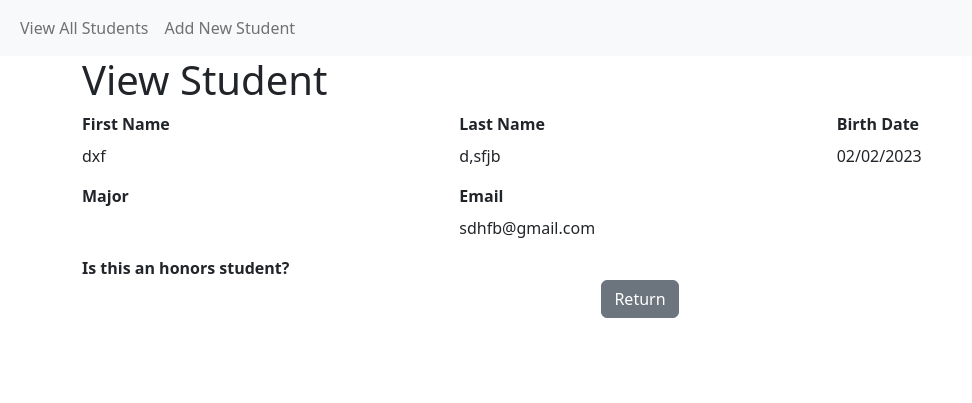
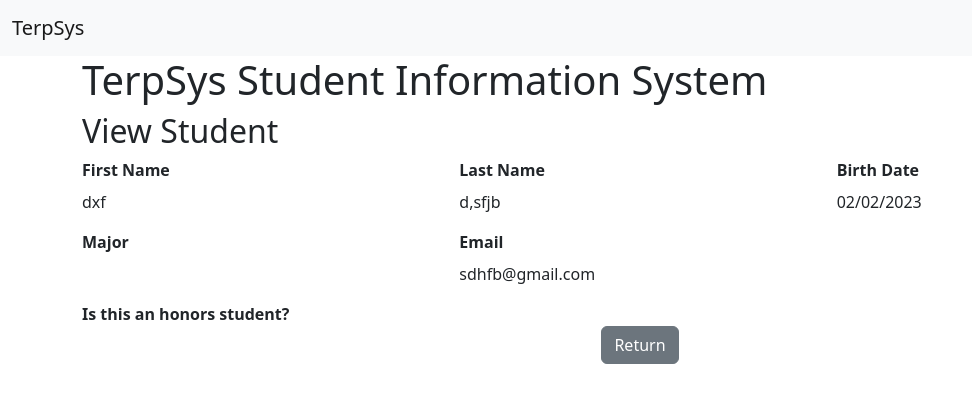
Before and after one commit to Lirong98/helloWorld, a Flask app: template templates/student_entry.html in a window 1280 px wide. Shown: the top 403 px of the page, without its empty margins (0-972 px from the left). Run offline with Flask 3, Linux system fonts and the light colour scheme; the template is opened without the code that fills it: values that come from a table or form of the project are taken from there, others are empty.

Commit message:
updated navi bar with training

```diff
--- a/templates/base.html
+++ b/templates/base.html
@@ -3,27 +3,72 @@
   <head>
     <meta charset="utf-8">
     <meta name="viewport" content="width=device-width, initial-scale=1">
-    <title>{% block page_title %}{% endblock %}</title>
+    <title>TerpSys Student Information System - {% block page_title %}{% endblock %}</title>
     <link href="https://cdn.jsdelivr.net/npm/bootstrap@5.2.3/dist/css/bootstrap.min.css" rel="stylesheet" integrity="sha384-rbsA2VBKQhggwzxH7pPCaAqO46MgnOM80zW1RWuH61DGLwZJEdK2Kadq2F9CUG65" crossorigin="anonymous">
   </head>
   <body>
         <nav class="navbar navbar-expand-lg navbar-light bg-light">
             <div class="container-fluid">
-    <div class="collapse navbar-collapse" id="navbarSupportedContent">
-      <ul class="navbar-nav me-auto mb-2 mb-lg-0">
+                <button class="navbar-toggler" type="button" data-bs-toggle="collapse" data-bs-target=".dual-collapse2">
+                    <span class="navbar-toggler-icon"></span>
+                </button>
+                <div class="navbar-collapse collapse w-100 order-1 order-md-0 dual-collapse2">
+                    <a class="navbar-brand" href="#">TerpSys</a>
+                    <ul class="navbar-nav me-auto">
+                        {% if current_user.role in ['ADMIN', 'MANAGER'] %}
                         <li class="nav-item">
-          <a class="nav-link" href="{{ url_for('student_view_all') }}">View All Students</a>
+                          <a id="student_view_all" class="nav-link {% if request.endpoint=='student_view_all' %}active{%endif %}" href="{{ url_for('student_view_all') }}">View All Students</a>
                         </li>
                          <li class="nav-item">
-          <a class="nav-link" href="{{ url_for('student_create') }}">Add New Student</a>
+                          <a id="training" class="nav-link {% if request.endpoint=='training' %}active{%endif %}" href="{{ url_for('training') }}">Training</a>
+                        </li>
+                        {% elif current_user.is_authenticated %}
+                        <li class="nav-item">
+                          <a id="student_id" class="nav-link {% if request.endpoint=='student_view' %}active{%endif %}" href="{{ url_for('student_view', student_id=0) }}">View My Record</a>
+                        </li>
+                        {% endif %}
+                        {% if current_user.role in ['ADMIN', 'MANAGER'] %}
+                        <li class="nav-item">
+                          <a id="student_create" class="nav-link {% if request.endpoint=='student_create' %}active{%endif %}" href="{{ url_for('student_create') }}">Add New Student</a>
+                        </li>
+                        {% endif %}
+                    </ul>
+                </div>
+                <div class="mx-auto order-0">
+
+                </div>
+                {% if current_user.is_authenticated %}
+                <div class="navbar-collapse collapse w-100 order-3 dual-collapse2">
+                    <ul class="navbar-nav ms-auto">
+                        <li class="nav-item navbar-text">
+                            Welcome, {{ current_user.first_name }} {{ current_user.last_name }}!
+                        </li>
+                        <li class="nav-item">
+                            <a class="nav-link" href="{{ url_for('logout') }}">Logout</a>
                         </li>
                     </ul>
                 </div>
+                {% endif %}
             </div>
         </nav>
 
     <div class="container">
-        <h1>{% block page_head %}{% endblock %}</h1>
+        <h1>TerpSys Student Information System</h1>
+        <h2>{% block page_head %}{% endblock %}</h2>
+
+        <div class="row">
+            <div class="col">
+                {% with messages = get_flashed_messages(with_categories=true) %}
+                    {% if messages %}
+                        {% for category, message in messages %}
+                            <div class="alert {{ 'alert-success' if category == 'success' else 'alert-danger' }}" role="alert">
+                                {{ message }}
+                            </div>
+                        {% endfor %}
+                    {% endif %}
+                {% endwith %}
+            </div>
+        </div>
 
         {% block page_content %}{% endblock %}
     </div>
```
Lines whose indentation alone changed are shown as unchanged.
